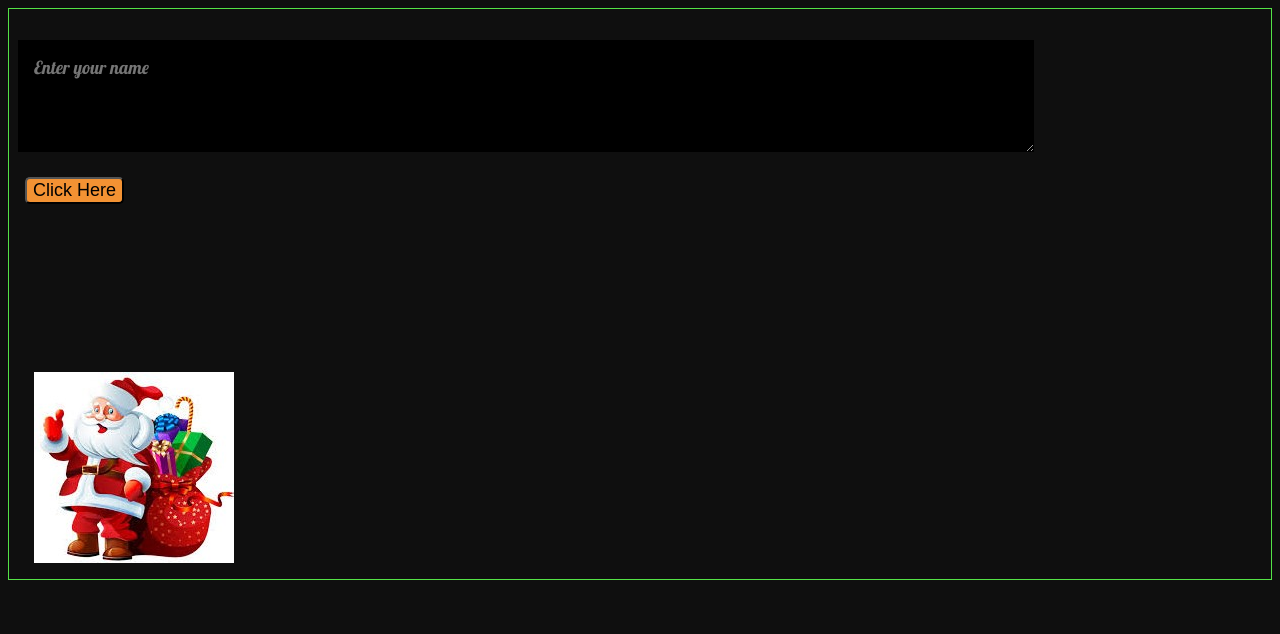
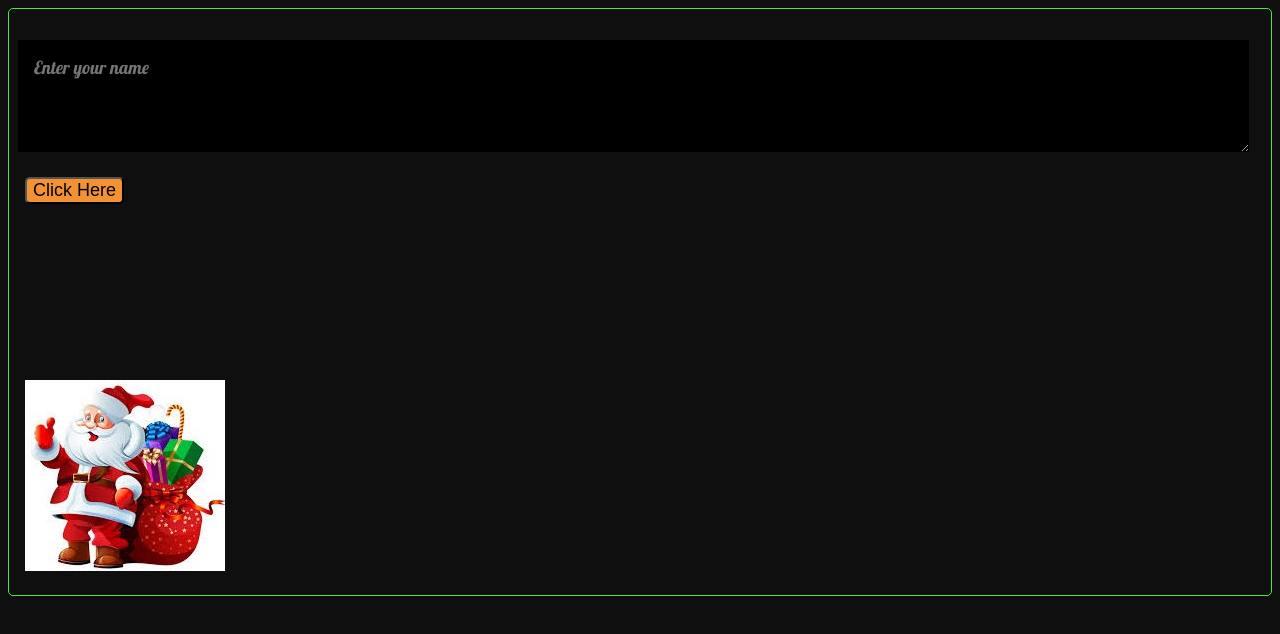
Before and after one commit to iamkeerthana/Santa, a plain HTML site: page index.html in a window 1280 px wide. Drawn offline with Linux system fonts and the light colour scheme.

Commit message:
added margin to img

```diff
--- a/main.css
+++ b/main.css
@@ -10,12 +10,13 @@
 body {
     background-color: var(--primary-color);
     border: 1px solid var(--green);
+    border-radius: 5px;
 }
 
 #text-input {
     display: block;
     min-height: 10vh;
-    width: 78%;
+    width: 95%;
     border: 1px solid var(--primary-color);
     margin: 0.5rem;
     margin-top: 30px;
@@ -41,8 +42,8 @@ body {
 }
 img {
     font-size: 5px;
-    margin: 12px;
-    margin-left: 25px;
+    margin: 20px;
+    margin-left: 1rem;
 }
 div {
     margin: 1rem;
```
